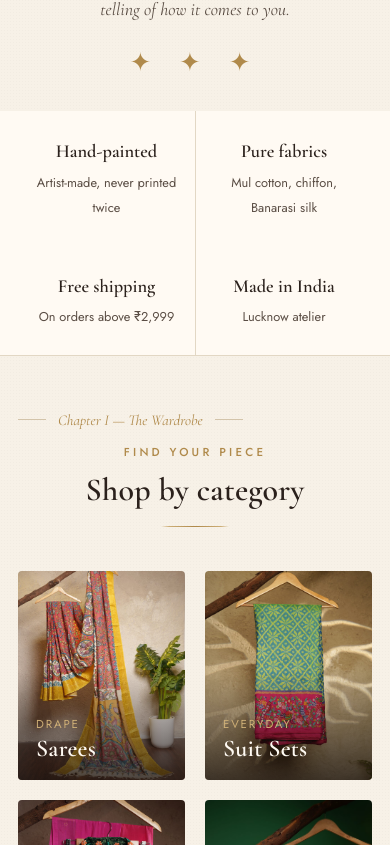
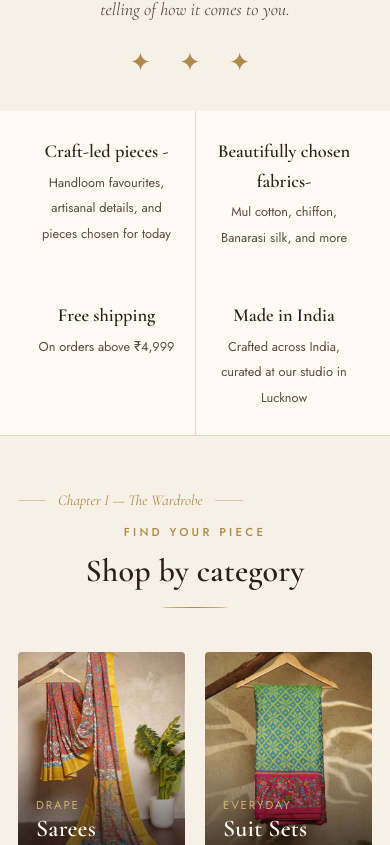
Before and after one commit to shashwat5479/SUTAARA, a React (Vite) app in the folder client/: page / in a window 390 px wide. Shown: the part 1039-1884 px from the top of the page. Built offline with nearby package versions, Linux system fonts and the light colour scheme; no server answers.

Commit message:
Fix dead About Us mega-menu links, mobile menu accordion state, Collection dropdown layout

```diff
--- a/client/src/components/Footer.jsx
+++ b/client/src/components/Footer.jsx
@@ -66,16 +66,13 @@ export default function Footer() {
           <a className="social--facebook" href="https://www.facebook.com/share/1EnVSLxVLU/?mibextid=wwXIfr" target="_blank" rel="noreferrer" aria-label="Facebook">
             <svg viewBox="0 0 24 24" width="20" height="20" fill="currentColor"><path d="M24 12.07C24 5.41 18.63 0 12 0S0 5.41 0 12.07c0 6.02 4.39 11.01 10.13 11.93v-8.44H7.08v-3.49h3.04V9.41c0-3.02 1.79-4.7 4.53-4.7 1.31 0 2.68.24 2.68.24v2.97h-1.51c-1.49 0-1.95.93-1.95 1.89v2.26h3.33l-.53 3.49h-2.8v8.44C19.61 23.08 24 18.09 24 12.07z"/></svg>
           </a>
-          <a className="social--youtube" href="https://youtube.com" target="_blank" rel="noreferrer" aria-label="YouTube">
-            <svg viewBox="0 0 24 24" width="20" height="20" fill="currentColor"><path d="M23.5 6.19a3.02 3.02 0 00-2.12-2.14C19.5 3.5 12 3.5 12 3.5s-7.5 0-9.38.55A3.02 3.02 0 00.5 6.19 31.56 31.56 0 000 12a31.56 31.56 0 00.5 5.81 3.02 3.02 0 002.12 2.14c1.88.55 9.38.55 9.38.55s7.5 0 9.38-.55a3.02 3.02 0 002.12-2.14A31.56 31.56 0 0024 12a31.56 31.56 0 00-.5-5.81zM9.75 15.27V8.73L15.5 12l-5.75 3.27z"/></svg>
-          </a>
           <a className="social--email" href="mailto:support@sutaara.com" aria-label="Email">
             <svg viewBox="0 0 24 24" width="20" height="20" fill="currentColor"><path d="M20 4H4c-1.1 0-2 .9-2 2v12c0 1.1.9 2 2 2h16c1.1 0 2-.9 2-2V6c0-1.1-.9-2-2-2zm0 4l-8 5-8-5V6l8 5 8-5v2z"/></svg>
           </a>
         </div>
 
         <div className="footer__bottom">
-          <span>&copy; {new Date().getFullYear()} Sutaara. Made by hand.</span>
+          <span>&copy; {new Date().getFullYear()} Sutaara </span>
           <span className="deva">सुतारा</span>
         </div>
       </div>
--- a/client/src/pages/Home.jsx
+++ b/client/src/pages/Home.jsx
@@ -134,10 +134,10 @@ export default function Home() {
       <section className="trust">
         <div className="container">
           <div className="trust__grid">
-            <div className="trust__item"><strong>Hand-painted</strong><span>Artist-made, never printed twice</span></div>
-            <div className="trust__item"><strong>Pure fabrics</strong><span>Mul cotton, chiffon, Banarasi silk</span></div>
-            <div className="trust__item"><strong>Free shipping</strong><span>On orders above ₹2,999</span></div>
-            <div className="trust__item"><strong>Made in India</strong><span>Lucknow atelier</span></div>
+            <div className="trust__item"><strong>Craft-led pieces -</strong><span> Handloom favourites, artisanal details, and pieces chosen for today</span></div>
+            <div className="trust__item"><strong>Beautifully chosen fabrics- </strong><span>Mul cotton, chiffon, Banarasi silk, and more</span></div>
+            <div className="trust__item"><strong>Free shipping</strong><span>On orders above ₹4,999</span></div>
+            <div className="trust__item"><strong>Made in India</strong><span> Crafted across India, curated at our studio in Lucknow</span></div>
           </div>
         </div>
       </section>
```
